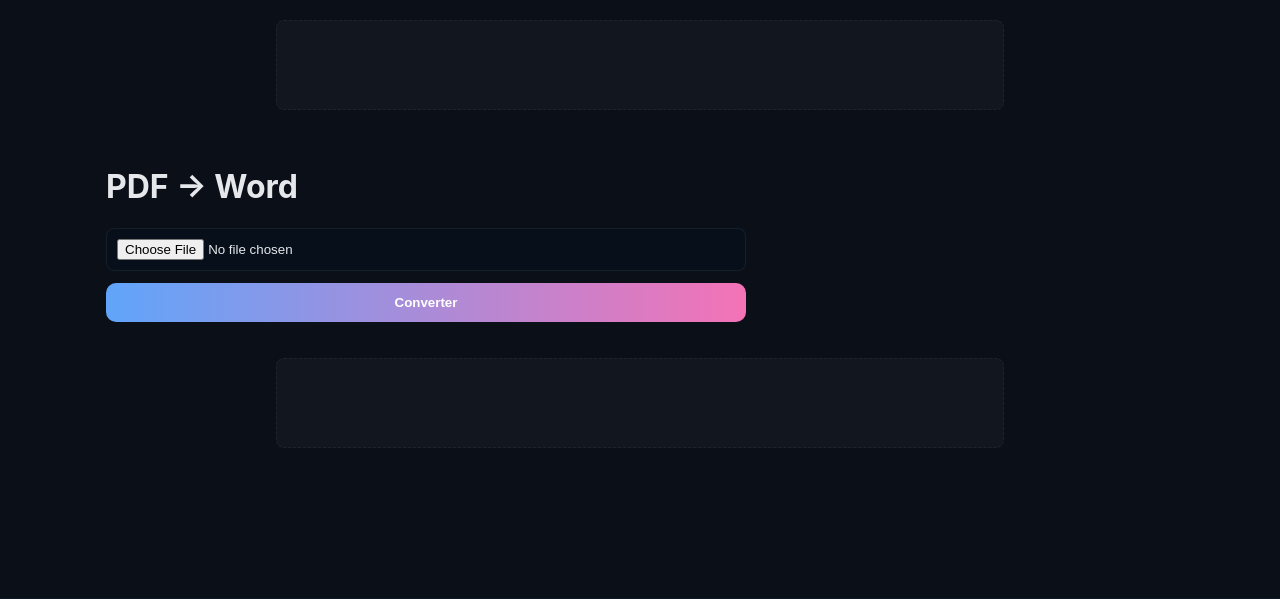
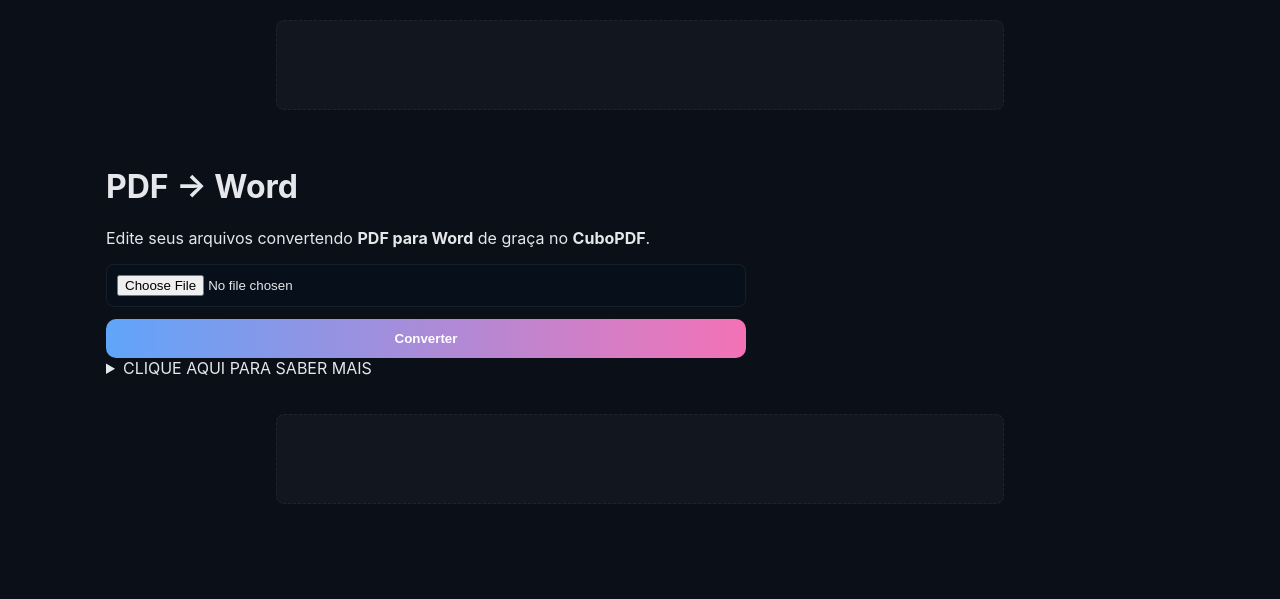
Before and after one commit to carloslestat56/cubopdf, a Flask app: page /pdf-para-word in a window 1280 px wide. Shown: the part 97-696 px from the top of the page. Run offline with Flask 3, Linux system fonts and the light colour scheme.

Commit message:
Update pdf2word.html

```diff
--- a/templates/pdf2word.html
+++ b/templates/pdf2word.html
@@ -2,10 +2,22 @@
 {% block title %}PDF → Word — CuboPDF{% endblock %}
 {% block content %}
 <h1>PDF → Word</h1>
+<p>
+Edite seus arquivos convertendo <strong>PDF para Word</strong> de graça no <strong>CuboPDF</strong>.
+</p>
 
 <form action="" method="post" enctype="multipart/form-data" class="form">
   <input type="file" name="pdf" required>
   <button type="submit">Converter</button>
 </form>
+<details>
+  <summary>CLIQUE AQUI PARA SABER MAIS</summary>
+  <div>
+    <p>A função <strong>PDF para Word</strong> transforma documentos em arquivos editáveis no formato DOCX. Assim, você pode alterar textos, imagens e tabelas facilmente no Microsoft Word ou Google Docs.</p>
 
+    <p>O CuboPDF mantém a formatação do arquivo original e garante praticidade no processo de conversão.</p>
+
+    <p>Perfeito para estudantes, profissionais e empresas que precisam editar documentos em PDF.</p>
+  </div>
+</details>
 {% endblock %}
```
